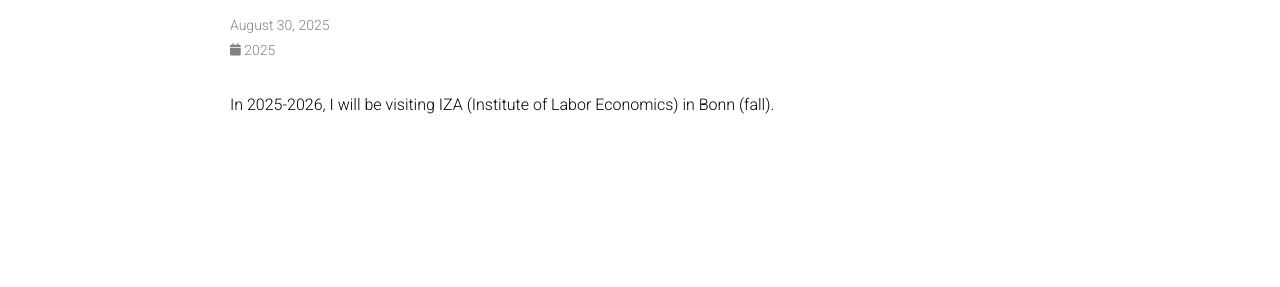
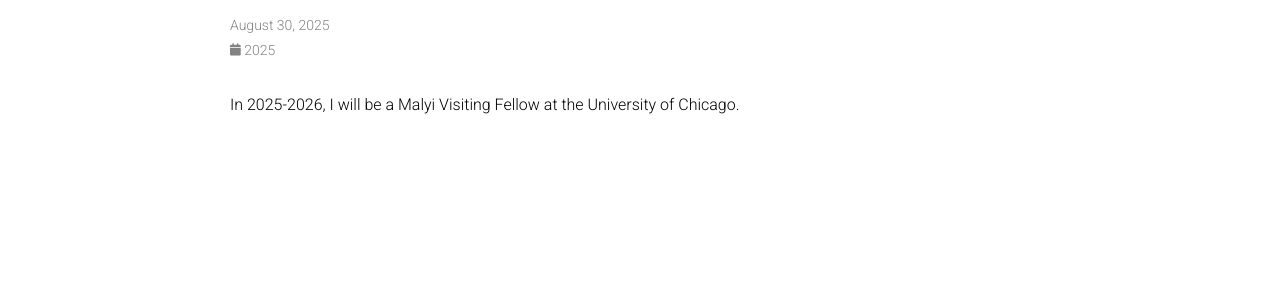
Before and after one commit to egorbronnikov/egorbronnikov.github.io, a Jekyll site: the page built from _news/announcement_2025-2026.md, in a window 1280 px wide. Shown: the part 146-433 px from the top of the page. Built offline with Jekyll 4.4.1, drawn with Linux system fonts in a browser that asks for light colours; comment, search, counter and statistics services are not loaded; a style sheet for code colours, icons or effects is not loaded.

Commit message:
Update announcement_2025-2026.md

```diff
--- a/_news/announcement_2025-2026.md
+++ b/_news/announcement_2025-2026.md
@@ -5,4 +5,4 @@
 related_posts: false
 ---
 
-In 2025-2026, I will be visiting IZA (Institute of Labor Economics) in Bonn (fall).
+In 2025-2026, I will be a Malyi Visiting Fellow at the University of Chicago.
```
